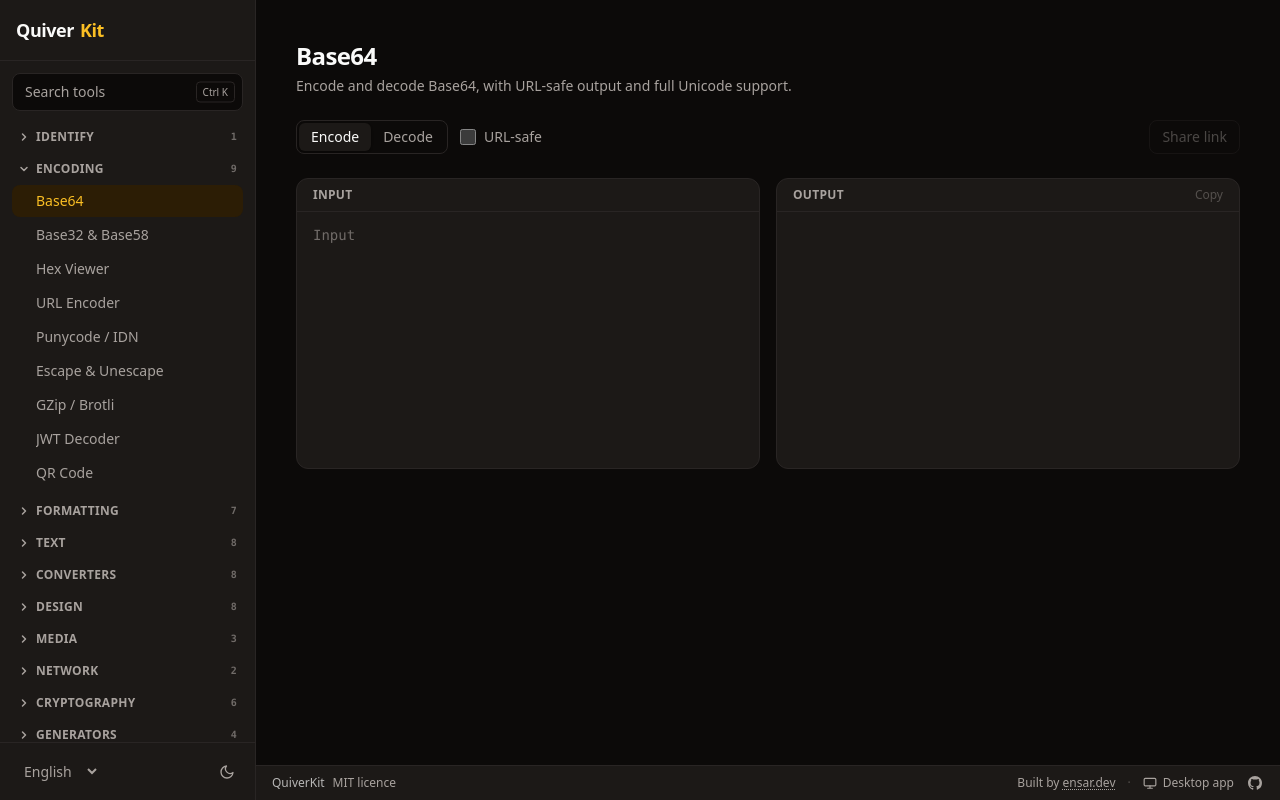
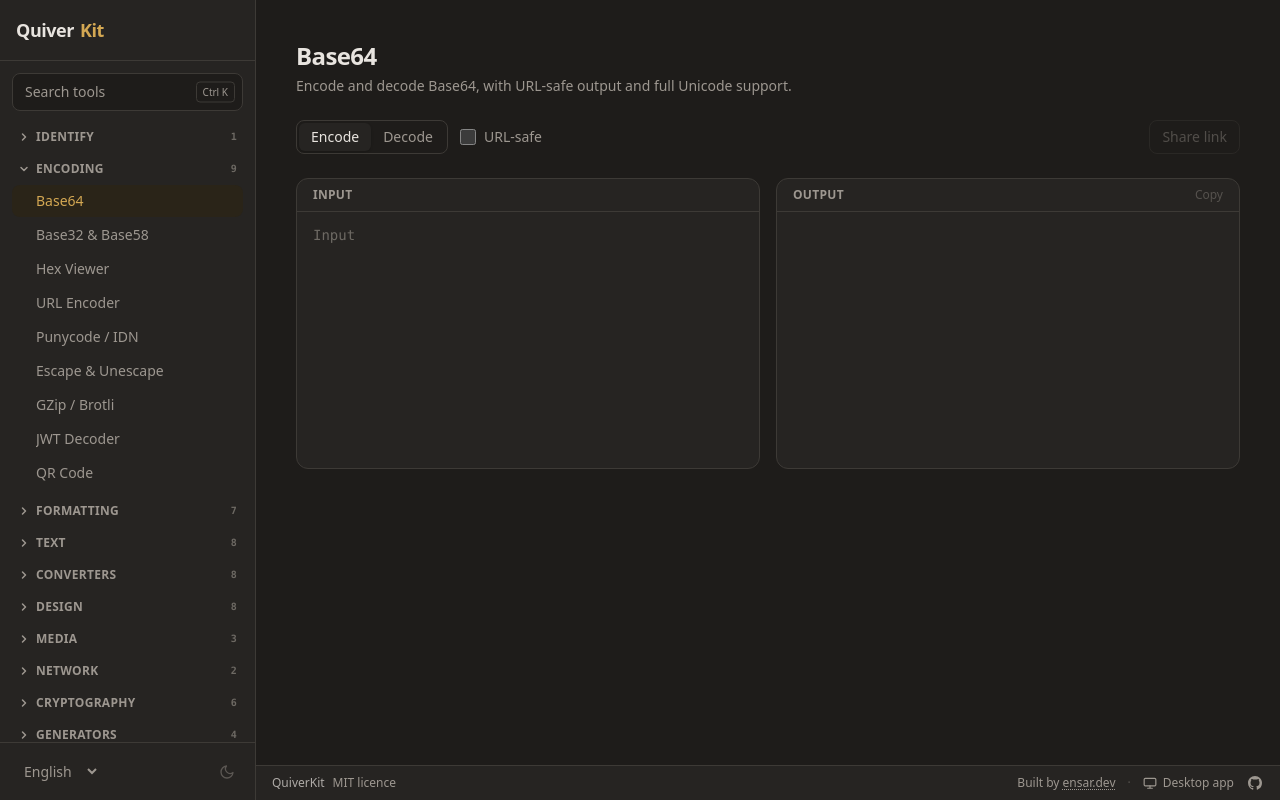
Before and after one commit to ensardev/quiverkit, a React (Vite) app in the folder apps/web/: page /base64 in a window 1280 px wide. Both pictures are taken after a click on the button 227 px from the left and 771 px from the top of the page. Built offline with nearby package versions, Linux system fonts and the light colour scheme.

Commit message:
replace the retro theme with dim on the web app

```diff
--- a/apps/web/index.html
+++ b/apps/web/index.html
@@ -39,8 +39,12 @@
     <script>
       // Applied before first paint so a dark-mode user never sees a white flash.
       const stored = localStorage.getItem('quiverkit.theme')
+      // Retro was replaced by dim. Anyone still carrying the old preference is
+      // moved across here rather than silently dropped back to light.
+      const migrated = stored === 'retro' ? 'dim' : stored
+      if (migrated !== stored) localStorage.setItem('quiverkit.theme', migrated)
       const prefersDark = matchMedia('(prefers-color-scheme: dark)').matches
-      document.documentElement.dataset.theme = stored ?? (prefersDark ? 'dark' : 'light')
+      document.documentElement.dataset.theme = migrated ?? (prefersDark ? 'dark' : 'light')
     </script>
   </head>
   <body>
--- a/apps/web/src/components/ThemeToggle.tsx
+++ b/apps/web/src/components/ThemeToggle.tsx
@@ -1,7 +1,8 @@
 import { useState } from 'react'
 import { useTranslation } from 'react-i18next'
 
-const THEMES = ['light', 'dark', 'retro'] as const
+/* Ordered lightest to darkest, so cycling moves in one direction. */
+const THEMES = ['light', 'dim', 'dark'] as const
 
 type Theme = (typeof THEMES)[number]
 
@@ -20,12 +21,9 @@
     </>
   ),
   dark: <path d="M21 12.8A9 9 0 1 1 11.2 3a7 7 0 0 0 9.8 9.8Z" />,
-  retro: (
-    <>
-      <rect x="2.5" y="4" width="19" height="13" rx="1.5" />
-      <path d="M8 21h8M12 17v4M6 8h4M6 11h7" />
-    </>
-  ),
+  /* The same moon, faded — dim reads as a softer version of dark, not a
+     separate idea, and the icon says so at a glance. */
+  dim: <path d="M21 12.8A9 9 0 1 1 11.2 3a7 7 0 0 0 9.8 9.8Z" opacity="0.45" />,
 }
 
 export default function ThemeToggle() {
--- a/apps/web/src/i18n/locales/en.json
+++ b/apps/web/src/i18n/locales/en.json
@@ -29,8 +29,8 @@
     "switchTo": "Switch to {{theme}}",
     "name": {
       "light": "light",
-      "dark": "dark",
-      "retro": "retro"
+      "dim": "dim",
+      "dark": "dark"
     }
   },
   "language": {
--- a/apps/web/src/i18n/locales/es.json
+++ b/apps/web/src/i18n/locales/es.json
@@ -29,8 +29,8 @@
     "switchTo": "Cambiar al tema {{theme}}",
     "name": {
       "light": "claro",
-      "dark": "oscuro",
-      "retro": "retro"
+      "dim": "tenue",
+      "dark": "oscuro"
     }
   },
   "language": {
--- a/apps/web/src/i18n/locales/tr.json
+++ b/apps/web/src/i18n/locales/tr.json
@@ -29,8 +29,8 @@
     "switchTo": "{{theme}} temaya geç",
     "name": {
       "light": "açık",
-      "dark": "koyu",
-      "retro": "retro"
+      "dim": "loş",
+      "dark": "koyu"
     }
   },
   "language": {
--- a/apps/web/src/index.css
+++ b/apps/web/src/index.css
@@ -2,19 +2,19 @@
 
 /*
  * Themes swap these variables and nothing else. Components only ever reference
- * the semantic names below, so adding a theme later (the planned retro skin, or
- * a high-contrast mode) means writing one more block here — no component edits.
+ * the semantic names below, so adding a theme later (a high-contrast mode, say)
+ * means writing one more block here — no component edits.
  */
 /*
- * Retro is a dark theme too, so anything written as `dark:` has to apply there
- * as well — otherwise a component's light-mode colour lands on a blue panel.
+ * Dim is a dark theme too, so anything written as `dark:` has to apply there as
+ * well — otherwise a component's light-mode colour lands on a dark panel.
  */
 @custom-variant dark (
   &:where(
     [data-theme='dark'],
     [data-theme='dark'] *,
-    [data-theme='retro'],
-    [data-theme='retro'] *
+    [data-theme='dim'],
+    [data-theme='dim'] *
   )
 );
 
@@ -50,24 +50,24 @@
 }
 
 /*
- * An optional third theme, not a replacement for either default: the blue and
- * yellow of a Borland IDE, which is roughly what a developer tool looked like
- * in 1992. It swaps the same variables as the other two — no component knows it
- * exists — plus the font, because the look does not survive a proportional one.
+ * Dim — warm, muted, low-contrast. Lighter than dark mode, heavier than light
+ * mode: easy on the eyes at night without the harshness of a near-black page.
+ * Sepia-toned greys with a brass accent. Same variables as the other two, so no
+ * component knows it exists.
  */
-:root[data-theme='retro'] {
-  --surface-sunken: #00006e;
-  --surface: #0000a8;
-  --surface-hover: #0000d0;
-  --border: #5555ff;
-  --border-strong: #8f8fff;
-  --text: #ffffff;
-  --text-muted: #b9b9ff;
-  --accent: #ffff55;
-  --accent-hover: #ffffb0;
-  --accent-soft: #0000d8;
-  --danger: #ff8080;
-  --danger-soft: #7a0000;
+:root[data-theme='dim'] {
+  --surface-sunken: #1e1c1a;
+  --surface: #262422;
+  --surface-hover: #302e2b;
+  --border: #3d3a36;
+  --border-strong: #55514c;
+  --text: #e8e4df;
+  --text-muted: #9d9790;
+  --accent: #d4a853;
+  --accent-hover: #e0c078;
+  --accent-soft: #2a2418;
+  --danger: #e88383;
+  --danger-soft: #2a1518;
 }
 
 @theme inline {
@@ -107,17 +107,8 @@
   }
 
   html[data-theme='dark'],
-  html[data-theme='retro'] {
+  html[data-theme='dim'] {
     color-scheme: dark;
-  }
-
-  html[data-theme='retro'] body {
-    font-family: var(--font-mono);
-  }
-
-  /* Square corners finish the illusion; rounded panels read as modern. */
-  html[data-theme='retro'] :where(section, aside, article, button, input, textarea, select) {
-    border-radius: 0;
   }
 
   body {
```
